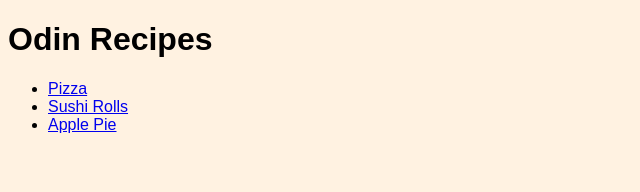
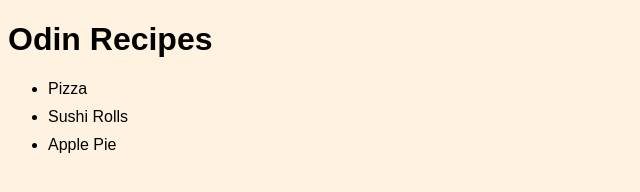
Before and after one commit to ErnestSilver/odin-recipes, a plain HTML site: page index.html in a window 1280 px wide. Shown: the whole page, without its empty margins (0-640 px from the left). Drawn offline with Linux system fonts and the light colour scheme.

Commit message:
Style links

```diff
--- a/style.css
+++ b/style.css
@@ -2,3 +2,10 @@ body {
     background-color: #FFF2E1;
     font-family: Arial, Helvetica, sans-serif;
 }
+a {
+    text-decoration: none;
+    color: black;
+}
+li {
+    margin-top: 10px;
+}
```
